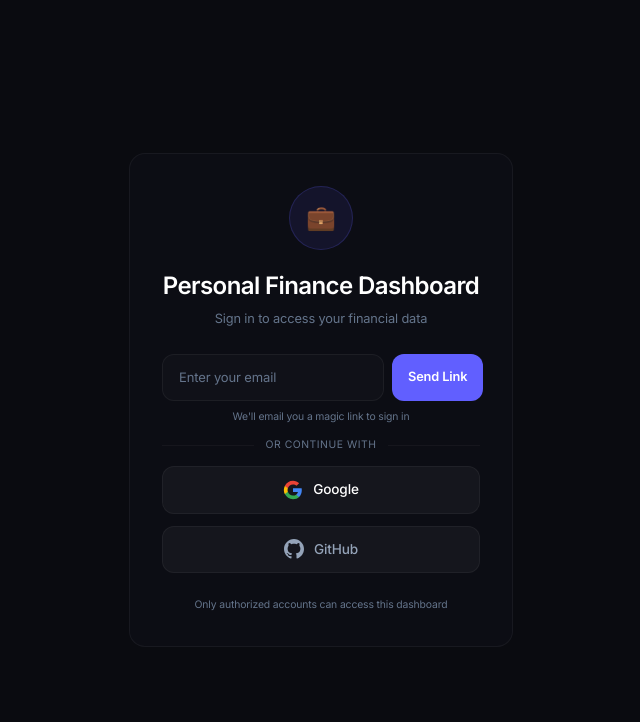
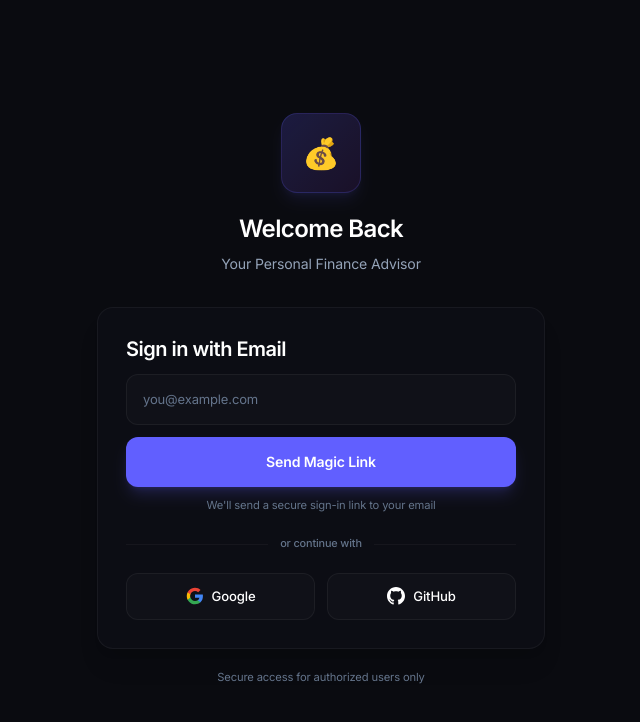
Before and after one commit to ashishSF123/financial-dashboard, a Next.js app: page /login in a window 1280 px wide. Shown: the top 722 px of the page, without its empty margins (319-959 px from the left). Built offline with nearby package versions, Linux system fonts and the light colour scheme; no server answers.

Commit message:
style: redesign login page with better UI, proper headings, grid layout for social buttons

```diff
--- a/app/login/page.tsx
+++ b/app/login/page.tsx
@@ -3,18 +3,24 @@ import { AccessDeniedBanner } from "@/components/access-denied-banner";
 
 export default function LoginPage({ searchParams }: { searchParams: Promise<{ verify?: string }> }) {
   return (
-    <div className="min-h-screen bg-[var(--bg-primary)] flex items-center justify-center">
-      <div className="bg-[var(--bg-secondary)] border border-[var(--border-card)] rounded-2xl p-8 max-w-sm w-full text-center">
-        <div className="w-16 h-16 rounded-full bg-indigo-500/10 border border-indigo-500/20 flex items-center justify-center mx-auto mb-5">
-          <span className="text-2xl">&#128188;</span>
+    <div className="min-h-screen bg-[var(--bg-primary)] flex items-center justify-center p-4">
+      <div className="w-full max-w-md">
+        {/* Welcome Header */}
+        <div className="text-center mb-8">
+          <div className="w-20 h-20 rounded-2xl bg-gradient-to-br from-indigo-500/20 to-purple-500/10 border border-indigo-500/20 flex items-center justify-center mx-auto mb-5 shadow-lg shadow-indigo-500/10">
+            <span className="text-3xl">💰</span>
           </div>
-        <h1 className="text-xl font-semibold text-[var(--text-heading)] mb-2">Personal Finance Dashboard</h1>
-        <p className="text-[0.8rem] text-[var(--text-muted)] mb-6">Sign in to access your financial data</p>
+          <h1 className="text-2xl font-bold text-[var(--text-heading)] tracking-tight">Welcome Back</h1>
+          <p className="text-[0.88rem] text-[var(--text-secondary)] mt-2">Your Personal Finance Advisor</p>
+        </div>
 
+        {/* Sign In Card */}
+        <div className="bg-[var(--bg-secondary)] border border-[var(--border-card)] rounded-2xl p-7 shadow-xl shadow-black/10">
           <AccessDeniedBanner />
 
-        <div className="space-y-3">
-          {/* Email Magic Link */}
+          {/* Email Section */}
+          <div className="mb-5">
+            <h2 className="text-[0.82rem] font-semibold text-[var(--text-heading)] mb-3">Sign in with Email</h2>
             <form
               action={async (formData: FormData) => {
                 "use server";
@@ -22,32 +28,35 @@ export default function LoginPage({ searchParams }: { searchParams: Promise<{ ve
                 await signIn("resend", { email, redirectTo: "/" });
               }}
             >
-            <div className="flex gap-2">
+              <div className="space-y-3">
                 <input
                   type="email"
                   name="email"
                   required
-                placeholder="Enter your email"
-                className="flex-1 bg-[var(--bg-card)] border border-[var(--border-card)] rounded-xl px-4 py-3 text-[0.85rem] text-[var(--text-heading)] placeholder:text-[var(--text-muted)] outline-none focus:border-indigo-500/50"
+                  placeholder="you@example.com"
+                  className="w-full bg-[var(--bg-card)] border border-[var(--border-card)] rounded-xl px-4 py-3.5 text-[0.88rem] text-[var(--text-heading)] placeholder:text-[var(--text-muted)] outline-none focus:border-indigo-500/50 focus:ring-2 focus:ring-indigo-500/10 transition-all"
                 />
                 <button
                   type="submit"
-                className="px-4 py-3 rounded-xl bg-indigo-500 text-white text-[0.8rem] font-semibold hover:bg-indigo-600 transition-colors shrink-0"
+                  className="w-full py-3.5 rounded-xl bg-indigo-500 text-white text-[0.88rem] font-semibold hover:bg-indigo-600 transition-all shadow-lg shadow-indigo-500/20"
                 >
-                Send Link
+                  Send Magic Link
                 </button>
               </div>
-            <p className="text-[0.65rem] text-[var(--text-muted)] mt-2">We&apos;ll email you a magic link to sign in</p>
+              <p className="text-[0.7rem] text-[var(--text-muted)] mt-2.5 text-center">We&apos;ll send a secure sign-in link to your email</p>
             </form>
+          </div>
 
           {/* Divider */}
-          <div className="flex items-center gap-3">
-            <div className="flex-1 h-px bg-[var(--bg-card-hover)]" />
-            <span className="text-[0.65rem] text-[var(--text-muted)] uppercase tracking-wider">or continue with</span>
-            <div className="flex-1 h-px bg-[var(--bg-card-hover)]" />
+          <div className="flex items-center gap-3 my-5">
+            <div className="flex-1 h-px bg-[var(--border-subtle)]" />
+            <span className="text-[0.68rem] text-[var(--text-muted)] font-medium">or continue with</span>
+            <div className="flex-1 h-px bg-[var(--border-subtle)]" />
           </div>
 
-          {/* Google Sign In */}
+          {/* Social Sign In */}
+          <div className="grid grid-cols-2 gap-3">
+            {/* Google */}
             <form
               action={async () => {
                 "use server";
@@ -56,9 +65,9 @@ export default function LoginPage({ searchParams }: { searchParams: Promise<{ ve
             >
               <button
                 type="submit"
-              className="w-full flex items-center justify-center gap-2.5 px-4 py-3 rounded-xl bg-[var(--bg-card-hover)] border border-[var(--border-card)] text-[var(--text-heading)] text-[0.85rem] font-medium hover:bg-[var(--bg-card)] transition-colors"
+                className="w-full flex items-center justify-center gap-2 px-4 py-3 rounded-xl bg-[var(--bg-card)] border border-[var(--border-card)] text-[var(--text-heading)] text-[0.82rem] font-medium hover:border-[var(--accent-border)] hover:bg-[var(--accent-bg)] transition-all"
               >
-              <svg className="w-5 h-5" viewBox="0 0 24 24">
+                <svg className="w-4.5 h-4.5" viewBox="0 0 24 24">
                   <path d="M22.56 12.25c0-.78-.07-1.53-.2-2.25H12v4.26h5.92c-.26 1.37-1.04 2.53-2.21 3.31v2.77h3.57c2.08-1.92 3.28-4.74 3.28-8.09z" fill="#4285F4"/>
                   <path d="M12 23c2.97 0 5.46-.98 7.28-2.66l-3.57-2.77c-.98.66-2.23 1.06-3.71 1.06-2.86 0-5.29-1.93-6.16-4.53H2.18v2.84C3.99 20.53 7.7 23 12 23z" fill="#34A853"/>
                   <path d="M5.84 14.09c-.22-.66-.35-1.36-.35-2.09s.13-1.43.35-2.09V7.07H2.18C1.43 8.55 1 10.22 1 12s.43 3.45 1.18 4.93l2.85-2.22.81-.62z" fill="#FBBC05"/>
@@ -68,7 +77,7 @@ export default function LoginPage({ searchParams }: { searchParams: Promise<{ ve
               </button>
             </form>
 
-          {/* GitHub Sign In */}
+            {/* GitHub */}
             <form
               action={async () => {
                 "use server";
@@ -77,17 +86,21 @@ export default function LoginPage({ searchParams }: { searchParams: Promise<{ ve
             >
               <button
                 type="submit"
-              className="w-full flex items-center justify-center gap-2.5 px-4 py-3 rounded-xl bg-[var(--bg-card-hover)] border border-[var(--border-card)] text-[var(--text-secondary)] text-[0.85rem] font-medium hover:text-[var(--text-heading)] transition-colors"
+                className="w-full flex items-center justify-center gap-2 px-4 py-3 rounded-xl bg-[var(--bg-card)] border border-[var(--border-card)] text-[var(--text-heading)] text-[0.82rem] font-medium hover:border-[var(--accent-border)] hover:bg-[var(--accent-bg)] transition-all"
               >
-              <svg className="w-5 h-5" viewBox="0 0 24 24" fill="currentColor">
+                <svg className="w-4.5 h-4.5" viewBox="0 0 24 24" fill="currentColor">
                   <path d="M12 0c-6.626 0-12 5.373-12 12 0 5.302 3.438 9.8 8.207 11.387.599.111.793-.261.793-.577v-2.234c-3.338.726-4.033-1.416-4.033-1.416-.546-1.387-1.333-1.756-1.333-1.756-1.089-.745.083-.729.083-.729 1.205.084 1.839 1.237 1.839 1.237 1.07 1.834 2.807 1.304 3.492.997.107-.775.418-1.305.762-1.604-2.665-.305-5.467-1.334-5.467-5.931 0-1.311.469-2.381 1.236-3.221-.124-.303-.535-1.524.117-3.176 0 0 1.008-.322 3.301 1.23.957-.266 1.983-.399 3.003-.404 1.02.005 2.047.138 3.006.404 2.291-1.552 3.297-1.23 3.297-1.23.653 1.653.242 2.874.118 3.176.77.84 1.235 1.911 1.235 3.221 0 4.609-2.807 5.624-5.479 5.921.43.372.823 1.102.823 2.222v3.293c0 .319.192.694.801.576 4.765-1.589 8.199-6.086 8.199-11.386 0-6.627-5.373-12-12-12z"/>
                 </svg>
                 GitHub
               </button>
             </form>
           </div>
+        </div>
 
-        <p className="text-[0.65rem] text-[var(--text-muted)] mt-6">Only authorized accounts can access this dashboard</p>
+        {/* Footer */}
+        <p className="text-[0.7rem] text-[var(--text-muted)] text-center mt-5">
+          Secure access for authorized users only
+        </p>
       </div>
     </div>
   );
```
Lines whose indentation alone changed are shown as unchanged.
